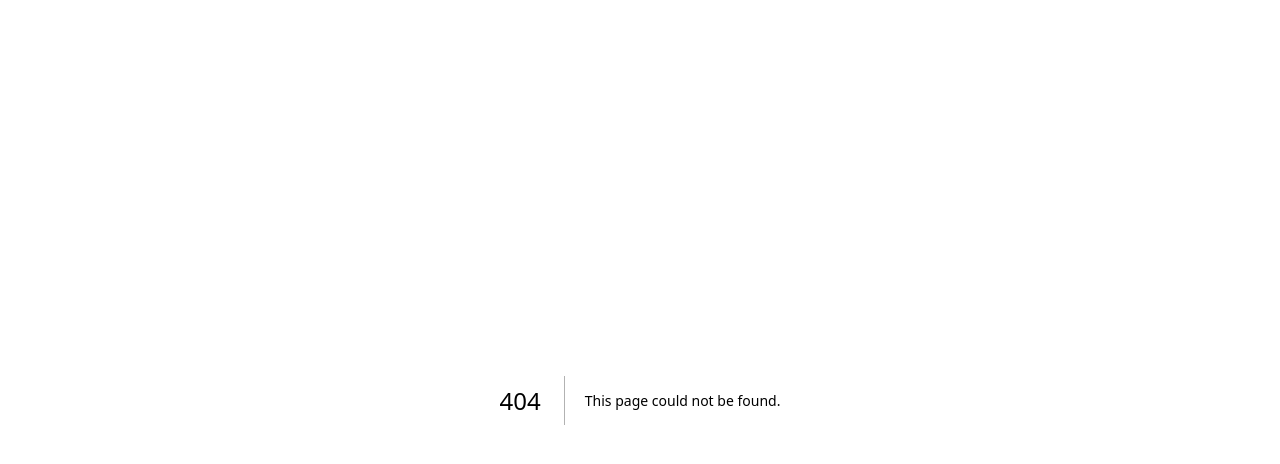
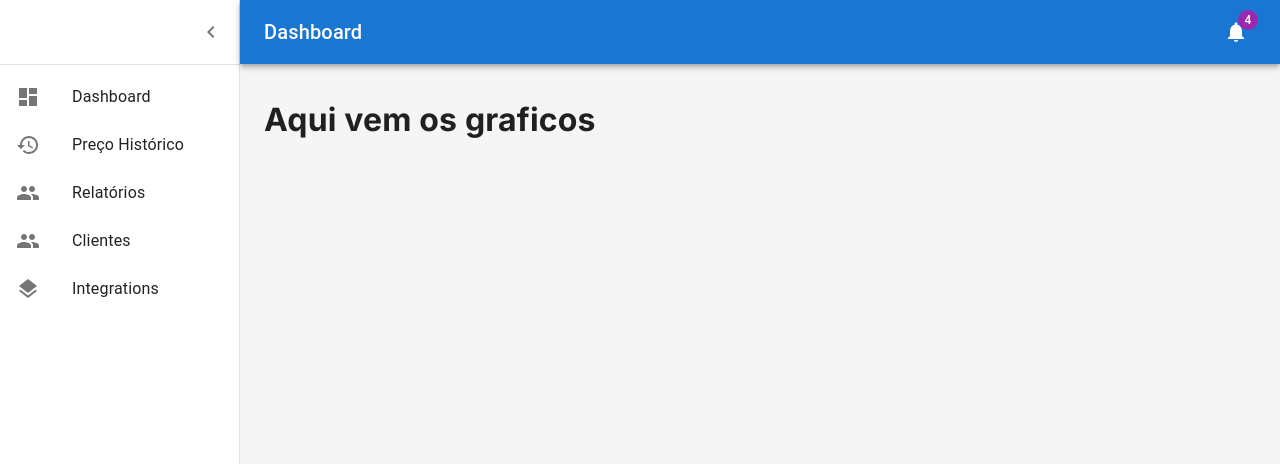
Before and after one commit to mdsreq-fga-unb/2023.1-Armazenai, a Next.js app in the folder armazenai-front_end/: page /dashboard in a window 1280 px wide. Before the commit this address had no page. Shown: the top 464 px of the page. Built offline with nearby package versions, Linux system fonts and the light colour scheme.

Commit message:
menu finalizado

```diff
--- a/armazenai-front_end/src/app/components/navbar/menu.tsx
+++ b/armazenai-front_end/src/app/components/navbar/menu.tsx
@@ -1,22 +1,22 @@
-'use client'
-import * as React from 'react';
-import { styled, createTheme, ThemeProvider } from '@mui/material/styles';
-import CssBaseline from '@mui/material/CssBaseline';
-import MuiDrawer from '@mui/material/Drawer';
-import Box from '@mui/material/Box';
-import MuiAppBar, { AppBarProps as MuiAppBarProps } from '@mui/material/AppBar';
-import Toolbar from '@mui/material/Toolbar';
-import List from '@mui/material/List';
-import Typography from '@mui/material/Typography';
-import Divider from '@mui/material/Divider';
-import IconButton from '@mui/material/IconButton';
-import Badge from '@mui/material/Badge';
-import MenuIcon from '@mui/icons-material/Menu';
-import ChevronLeftIcon from '@mui/icons-material/ChevronLeft';
-import AccountCircleIcon from '@mui/icons-material/AccountCircle';
-import NotificationsIcon from '@mui/icons-material/Notifications';
-import { mainListItems } from './listItems';
-
+"use client";
+import { Copyright } from "@mui/icons-material";
+import ChevronLeftIcon from "@mui/icons-material/ChevronLeft";
+import MenuIcon from "@mui/icons-material/Menu";
+import NotificationsIcon from "@mui/icons-material/Notifications";
+import MuiAppBar, { AppBarProps as MuiAppBarProps } from "@mui/material/AppBar";
+import Badge from "@mui/material/Badge";
+import Box from "@mui/material/Box";
+import Container from "@mui/material/Container";
+import CssBaseline from "@mui/material/CssBaseline";
+import Divider from "@mui/material/Divider";
+import MuiDrawer from "@mui/material/Drawer";
+import IconButton from "@mui/material/IconButton";
+import List from "@mui/material/List";
+import Toolbar from "@mui/material/Toolbar";
+import Typography from "@mui/material/Typography";
+import { styled } from "@mui/material/styles";
+import * as React from "react";
+import { mainListItems} from "./listItems";
 
 const drawerWidth: number = 240;
 
@@ -25,69 +25,66 @@ interface AppBarProps extends MuiAppBarProps {
 }
 
 const AppBar = styled(MuiAppBar, {
-  shouldForwardProp: (prop) => prop !== 'open',
+  shouldForwardProp: (prop) => prop !== "open",
 })<AppBarProps>(({ theme, open }) => ({
   zIndex: theme.zIndex.drawer + 1,
-  transition: theme.transitions.create(['width', 'margin'], {
+  transition: theme.transitions.create(["width", "margin"], {
     easing: theme.transitions.easing.sharp,
     duration: theme.transitions.duration.leavingScreen,
   }),
   ...(open && {
     marginLeft: drawerWidth,
     width: `calc(100% - ${drawerWidth}px)`,
-    transition: theme.transitions.create(['width', 'margin'], {
+    transition: theme.transitions.create(["width", "margin"], {
       easing: theme.transitions.easing.sharp,
       duration: theme.transitions.duration.enteringScreen,
     }),
   }),
 }));
 
-const Drawer = styled(MuiDrawer, { shouldForwardProp: (prop) => prop !== 'open' })(
-  ({ theme, open }) => ({
-    '& .MuiDrawer-paper': {
-      backgroundColor: 'lightgray',
-      position: 'relative',
-      whiteSpace: 'nowrap',
+const Drawer = styled(MuiDrawer, {
+  shouldForwardProp: (prop) => prop !== "open",
+})(({ theme, open }) => ({
+  "& .MuiDrawer-paper": {
+    position: "relative",
+    whiteSpace: "nowrap",
     width: drawerWidth,
-      transition: theme.transitions.create('width', {
+    transition: theme.transitions.create("width", {
       easing: theme.transitions.easing.sharp,
       duration: theme.transitions.duration.enteringScreen,
     }),
-      boxSizing: 'border-box',
+    boxSizing: "border-box",
     ...(!open && {
-        overflowX: 'hidden',
-        transition: theme.transitions.create('width', {
+      overflowX: "hidden",
+      transition: theme.transitions.create("width", {
         easing: theme.transitions.easing.sharp,
         duration: theme.transitions.duration.leavingScreen,
       }),
       width: theme.spacing(7),
-        [theme.breakpoints.up('sm')]: {
+      [theme.breakpoints.up("sm")]: {
         width: theme.spacing(9),
       },
     }),
   },
-  }),
+}));
 
-);
+type BasePage = {
+  children: React.ReactNode;
+};
 
-// TODO remove, this demo shouldn't need to reset the theme.
-const defaultTheme = createTheme();
-
-export default function Menu() {
+export default function BasePage({ children }: BasePage) {
   const [open, setOpen] = React.useState(true);
   const toggleDrawer = () => {
     setOpen(!open);
   };
 
-
   return (
-    <ThemeProvider theme={defaultTheme}>
-      <Box sx={{ display: 'flex' }}>
+    <Box sx={{ display: "flex" }}>
+      <CssBaseline />
       <AppBar position="absolute" open={open}>
         <Toolbar
           sx={{
-              pr: '24px', // keep right padding when drawer closed
-              //height: '10vh',
+            pr: "24px", // keep right padding when drawer closed
           }}
         >
           <IconButton
@@ -96,43 +93,34 @@ export default function Menu() {
             aria-label="open drawer"
             onClick={toggleDrawer}
             sx={{
-                marginRight: '36px',
-                ...(open && { display: 'none' }),
+              marginRight: "36px",
+              ...(open && { display: "none" }),
             }}
           >
             <MenuIcon />
           </IconButton>
-
           <Typography
             component="h1"
             variant="h6"
             color="inherit"
             noWrap
-              align="center"
-              sx={{ flexGrow: 1, }}
-              fontSize={30}
+            sx={{ flexGrow: 1 }}
           >
             Dashboard
           </Typography>
-
-            <IconButton
-             edge="end"
-            >
-              <AccountCircleIcon
-                sx={{height: '5vh', width: '5vh'}}
-              />
+          <IconButton color="inherit">
+            <Badge badgeContent={4} color="secondary">
+              <NotificationsIcon />
+            </Badge>
           </IconButton>
         </Toolbar>
       </AppBar>
-      </Box>
-      <Box sx={{ display: 'flex' }}>
-        <CssBaseline />
       <Drawer variant="permanent" open={open}>
         <Toolbar
           sx={{
-              display: 'flex',
-              alignItems: 'center',
-              justifyContent: 'flex-end',
+            display: "flex",
+            alignItems: "center",
+            justifyContent: "flex-end",
             px: [1],
           }}
         >
@@ -145,7 +133,24 @@ export default function Menu() {
           {mainListItems}
         </List>
       </Drawer>
+      <Box
+        component="main"
+        sx={{
+          backgroundColor: (theme) =>
+            theme.palette.mode === "light"
+              ? theme.palette.grey[100]
+              : theme.palette.grey[900],
+          flexGrow: 1,
+          height: "100vh",
+          overflow: "auto",
+        }}
+      >
+        <Toolbar />
+        <Container maxWidth="lg" sx={{ mt: 4, mb: 4 }}>
+          {children}
+          <Copyright sx={{ pt: 4 }} />
+        </Container>
       </Box>
-    </ThemeProvider>
+    </Box>
   );
 }
--- /dev/null
+++ b/armazenai-front_end/src/app/dashboard/page.tsx
@@ -0,0 +1,15 @@
+import BasePage from "../components/navbar/menu";
+
+function Dashboard() {
+    return (<>
+        <BasePage>
+            <div>
+                <h1>Aqui vem os graficos</h1>
+            </div>
+
+        </BasePage>
+    </>
+    )
+}
+
+export default Dashboard;
--- a/armazenai-front_end/src/app/login/page.tsx
+++ b/armazenai-front_end/src/app/login/page.tsx
@@ -60,7 +60,7 @@ export default function Login() {
     if (error) snackBarErro(`Houve um erro: ${error}`);
     if (data && data.session) {
       snackBarSucesso("Usuário logado com sucesso");
-      router.push("/account");
+      router.push("/dashboard");
     }
   };
 
```
Also changed, not shown: 1 other file (tests, documents, lock files or other folders). Lines whose indentation alone changed are shown as unchanged.
